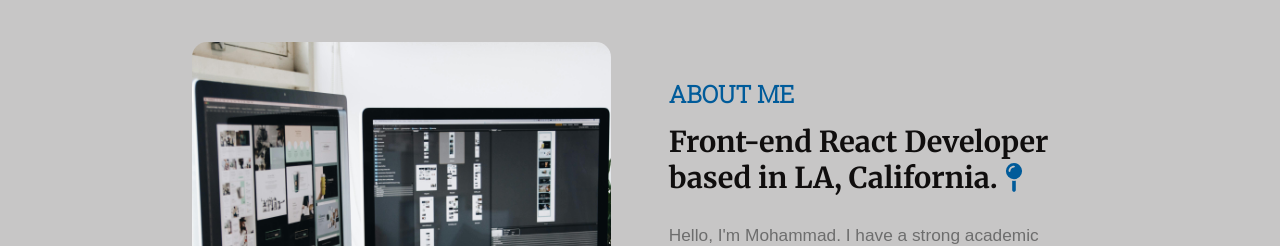
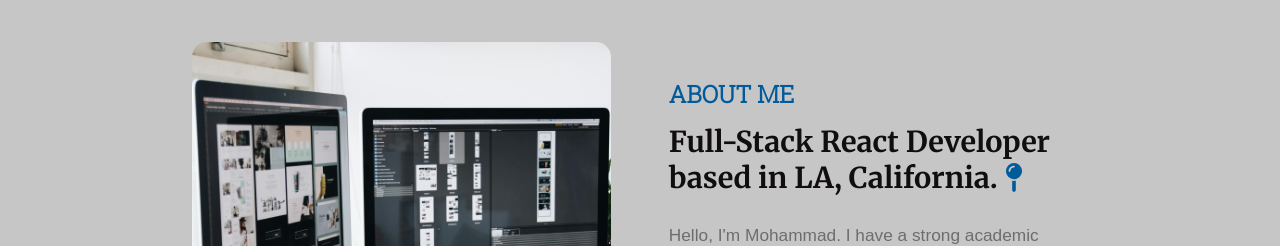
Before and after one commit to Moe-Zoubi/Portfolio, a React (Create React App) app: page / in a window 1280 px wide. Shown: the part 860-1106 px from the top of the page. Built offline with nearby package versions, Linux system fonts and the light colour scheme.

Commit message:
changed Text

```diff
--- a/src/components/About.js
+++ b/src/components/About.js
@@ -17,7 +17,7 @@ function About() {
                 </div>
                 <div className="about-me">
                     <h4>ABOUT ME</h4>
-                    <h3>Front-end React Developer based in LA, California. <FontAwesomeIcon icon={faMapPin} style={{color: "#005B9A"}} /></h3>
+                    <h3>Full-Stack React Developer based in LA, California. <FontAwesomeIcon icon={faMapPin} style={{color: "#005B9A"}} /></h3>
                     <p>
                         Hello, I'm Mohammad. I have a strong academic background and graduated with a second upper division GPA
                         in computer science. Making an intuitive user interface and user experience for my users is my passion.
```
